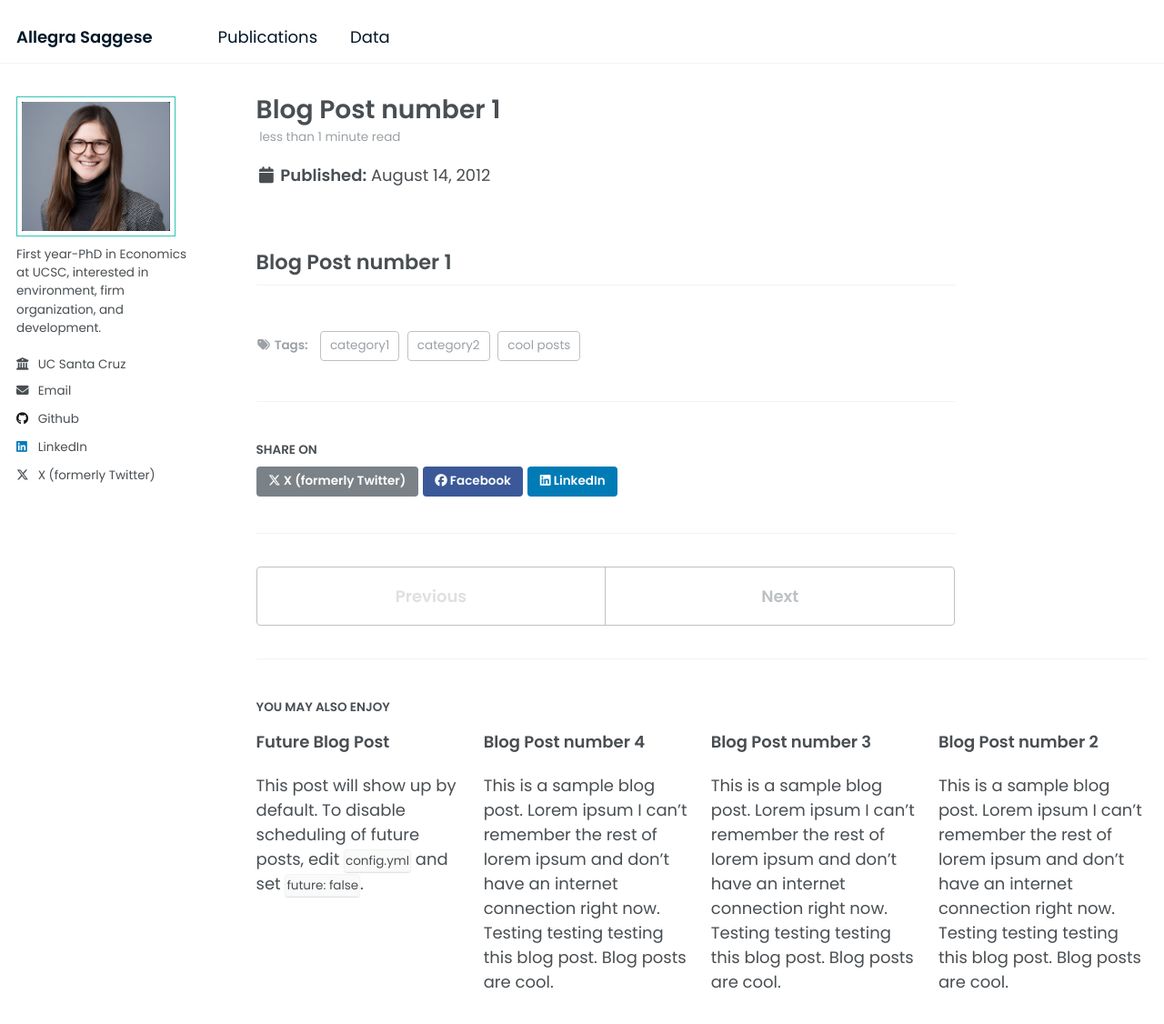
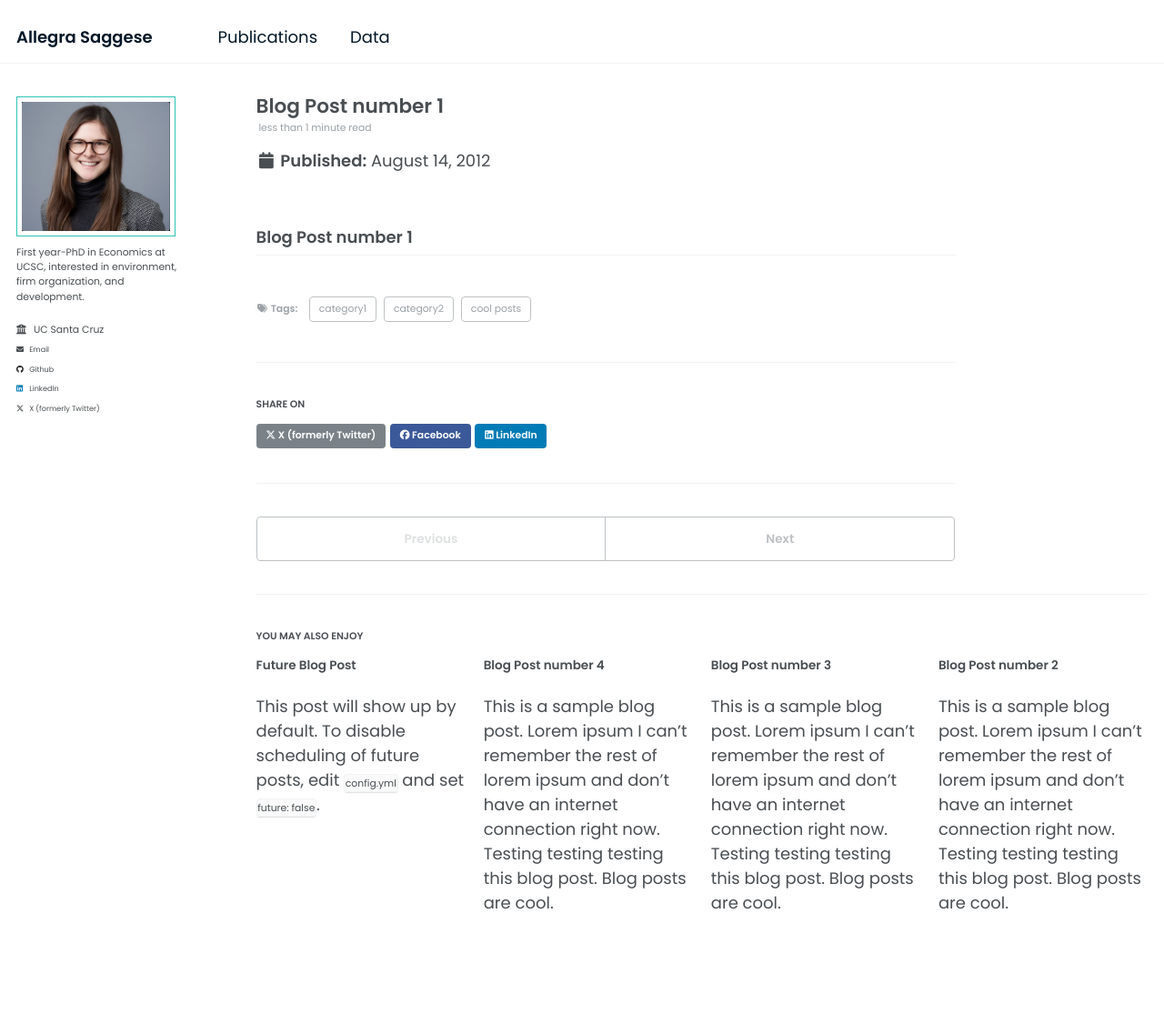
Before and after one commit to allegra-saggese-econ/allegra-saggese-econ.github.io, a Jekyll site: the page built from _posts/2012-08-14-blog-post-1.md, in a window 1280 px wide and 1314 px high. Shown: the top 1126 px of the window at 91% size. Built offline with Jekyll 4.4.1, drawn with Linux system fonts in a browser that asks for light colours.

Commit message:
CHANGE TEXT SIZE!

```diff
--- a/_sass/_variables.scss
+++ b/_sass/_variables.scss
@@ -33,14 +33,14 @@ $header-font-family         : 'Poppins', sans-serif;
 $caption-font-family        : 'Poppins', sans-serif;
 
 /* type scale */
-$type-size-1                : 2.441em;  // ~39.056px
-$type-size-2                : 1.953em;  // ~31.248px
-$type-size-3                : 1.563em;  // ~25.008px
-$type-size-4                : 1.25em;   // ~20px
-$type-size-5                : 1em;      // ~16px
-$type-size-6                : 0.75em;   // ~12px
-$type-size-7                : 0.6875em; // ~11px
-$type-size-8                : 0.625em;  // ~10px
+$type-size-1                : 1.953em;  // ~39.056px
+$type-size-2                : 1.453em;  // ~31.248px
+$type-size-3                : 1.2em;  // ~25.008px
+$type-size-4                : 1em;   // ~20px
+$type-size-5                : 0.75em;      // ~16px
+$type-size-6                : 0.6em;   // ~12px
+$type-size-7                : 0.5em; // ~11px
+$type-size-8                : 0.45em;  // ~10px
 
 /* masthead properties */
 $masthead-height            : 70px;
```
